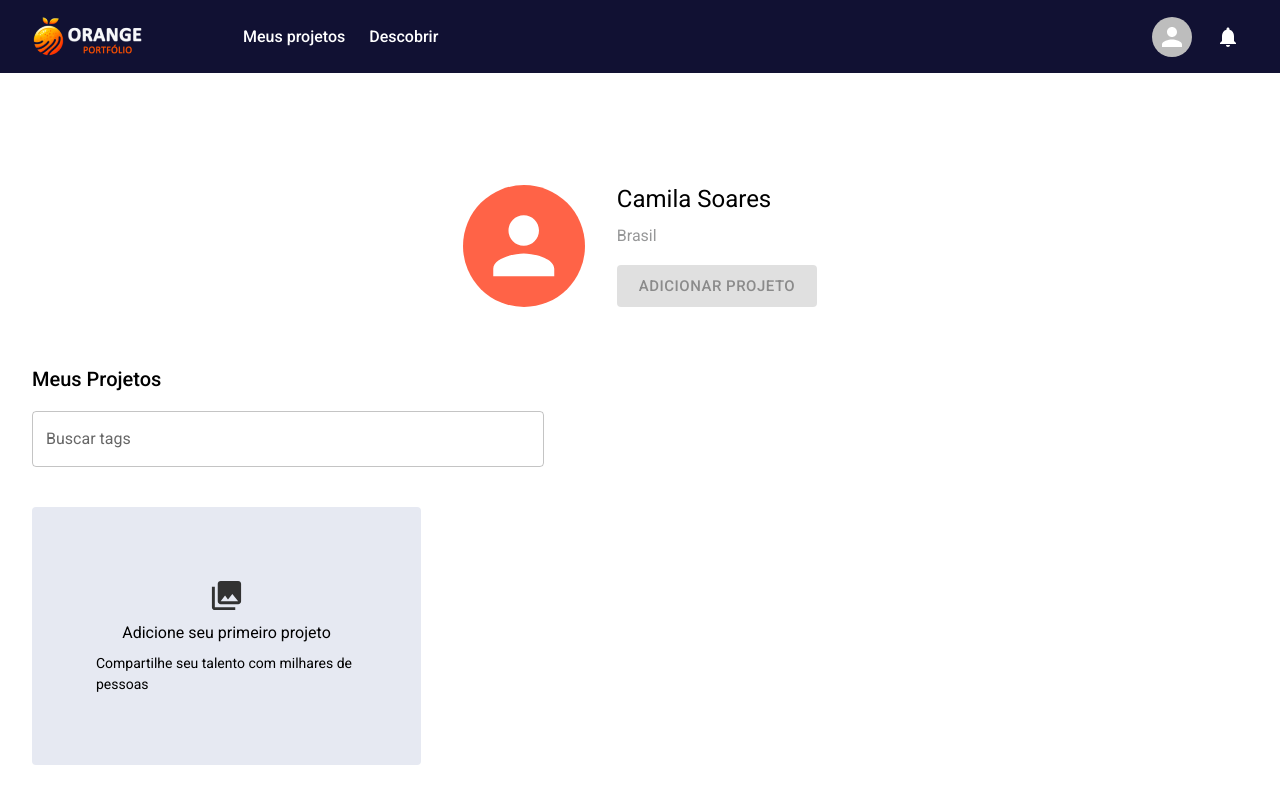
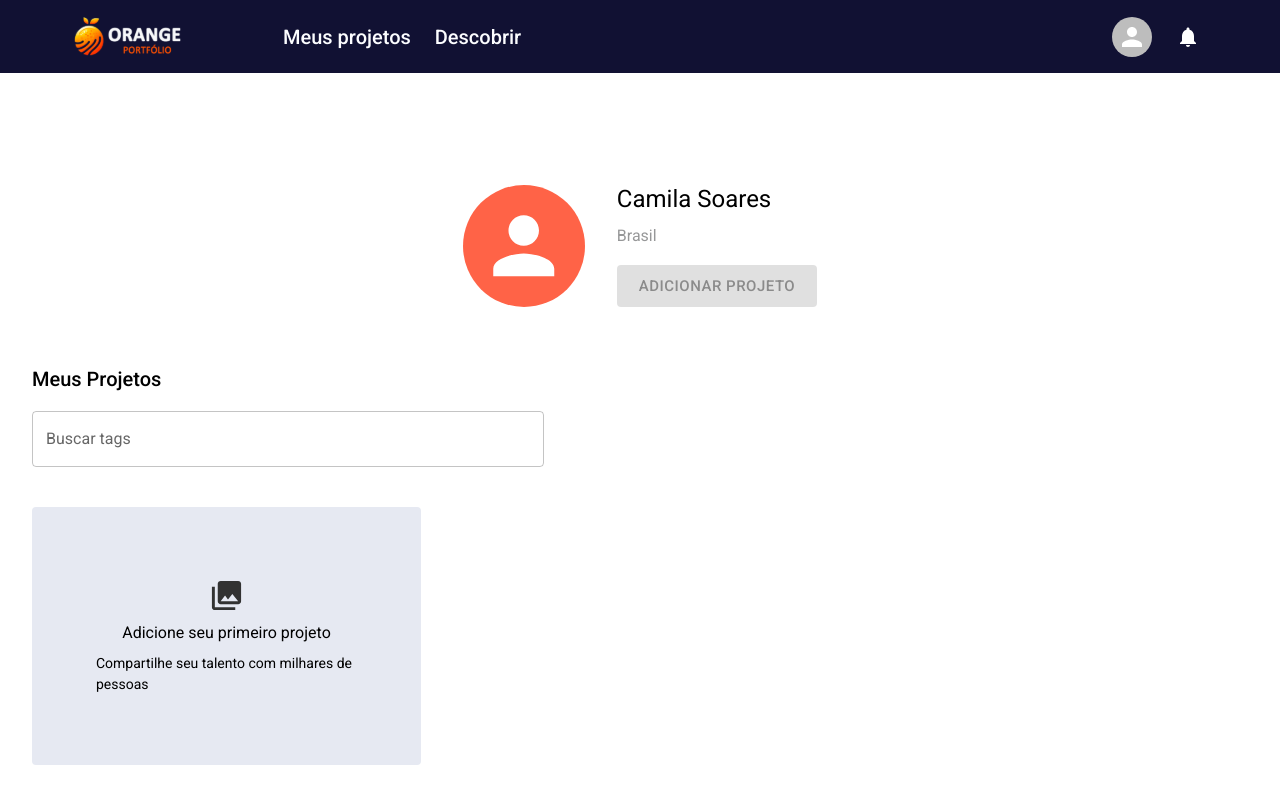
Before and after one commit to felipel7/orange-portfolio, a React (Vite) app: page / in a window 1280 px wide. Built offline with nearby package versions, Linux system fonts and the light colour scheme.

Commit message:
fix(Navbar): layout issues

```diff
--- a/src/components/Navbar.tsx
+++ b/src/components/Navbar.tsx
@@ -16,10 +16,12 @@ import {
   Toolbar,
   Tooltip,
   Typography,
+  useMediaQuery,
+  useTheme,
 } from '@mui/material';
 import React, { useState } from 'react';
 import { Link as RouterLink } from 'react-router-dom';
-import logo from '../assets/logo.png';
+import logo from '../assets/logo.svg';
 
 const pages = [
   { id: 1, label: 'Meus projetos', url: '/meus-projetos' },
@@ -29,6 +31,8 @@ const pages = [
 export default function Navbar() {
   const [anchorElNav, setAnchorElNav] = useState<null | HTMLElement>(null);
   const [anchorElUser, setAnchorElUser] = useState<null | HTMLElement>(null);
+  const theme = useTheme();
+  const isMobile = useMediaQuery(theme.breakpoints.down('md'));
 
   const handleOpenNavMenu = (event: React.MouseEvent<HTMLElement>) => {
     setAnchorElNav(event.currentTarget);
@@ -46,8 +50,8 @@ export default function Navbar() {
   };
 
   return (
-    <AppBar position="static" elevation={0} sx={{ backgroundColor: '#111133' }}>
-      <Container maxWidth="xl">
+    <AppBar position="static" elevation={isMobile ? 4 : 0} color="primary">
+      <Container maxWidth="lg">
         <Toolbar disableGutters sx={{ px: 1, height: 73 }}>
           <Logo sx={{ display: { xs: 'none', md: 'flex' }, mr: '100px' }} />
 
@@ -64,12 +68,12 @@ export default function Navbar() {
             </IconButton>
             <Menu
               id="menu-appbar"
+              keepMounted
               anchorEl={anchorElNav}
               anchorOrigin={{
                 vertical: 'bottom',
                 horizontal: 'left',
               }}
-              keepMounted
               transformOrigin={{
                 vertical: 'top',
                 horizontal: 'left',
@@ -83,14 +87,16 @@ export default function Navbar() {
               {pages.map(page => (
                 <MenuItem key={page.id} onClick={handleCloseNavMenu}>
                   <RouterLink to={page.url} style={{ textDecoration: 'none' }}>
-                    <Typography color="black" fontWeight={400}>
-                      {page.label}
-                    </Typography>
+                    <Typography color="primary">{page.label}</Typography>
                   </RouterLink>
                 </MenuItem>
               ))}
               <Divider />
-              <MenuItem>Configurações</MenuItem>
+              <MenuItem color="primary">
+                <RouterLink to="/" style={{ textDecoration: 'none' }}>
+                  <Typography color="primary">Configurações</Typography>
+                </RouterLink>
+              </MenuItem>
             </Menu>
           </Box>
 
@@ -107,7 +113,7 @@ export default function Navbar() {
                 to={page.url}
                 style={{ textDecoration: 'none' }}
               >
-                <Typography color="white" fontWeight={500}>
+                <Typography color="neutral.60" variant="h6">
                   {page.label}
                 </Typography>
               </RouterLink>
@@ -138,18 +144,16 @@ export default function Navbar() {
               onClose={handleCloseUserMenu}
             >
               <MenuItem onClick={handleCloseUserMenu}>
-                <Typography textAlign="center">Sair</Typography>
+                <Typography textAlign="center">Desconectar</Typography>
               </MenuItem>
             </Menu>
 
             <IconButton
               size="medium"
-              aria-label="show 17 new notifications"
+              aria-label="show notifications"
               color="inherit"
             >
-              {/* TODO: Adicionar notificacoes: <Badge badgeContent={17} color="error"> */}
               <NotificationsIcon />
-              {/* <Badge /> */}
             </IconButton>
           </Stack>
         </Toolbar>
@@ -161,7 +165,16 @@ export default function Navbar() {
 function Logo({ ...rest }) {
   return (
     <Link component={RouterLink} to="/" {...rest}>
-      <img src={logo} alt="Orange portfolio logo" />
+      <Box
+        component="img"
+        src={logo}
+        alt="Orange portfolio logo"
+        sx={{
+          height: { xs: '31px', sm: '41px' },
+          width: { xs: '83px', sm: '111px' },
+          objectFit: 'contain',
+        }}
+      />
     </Link>
   );
 }
```
Also changed, not shown: src/assets/logo.png (deleted), src/assets/logo.svg (added).
